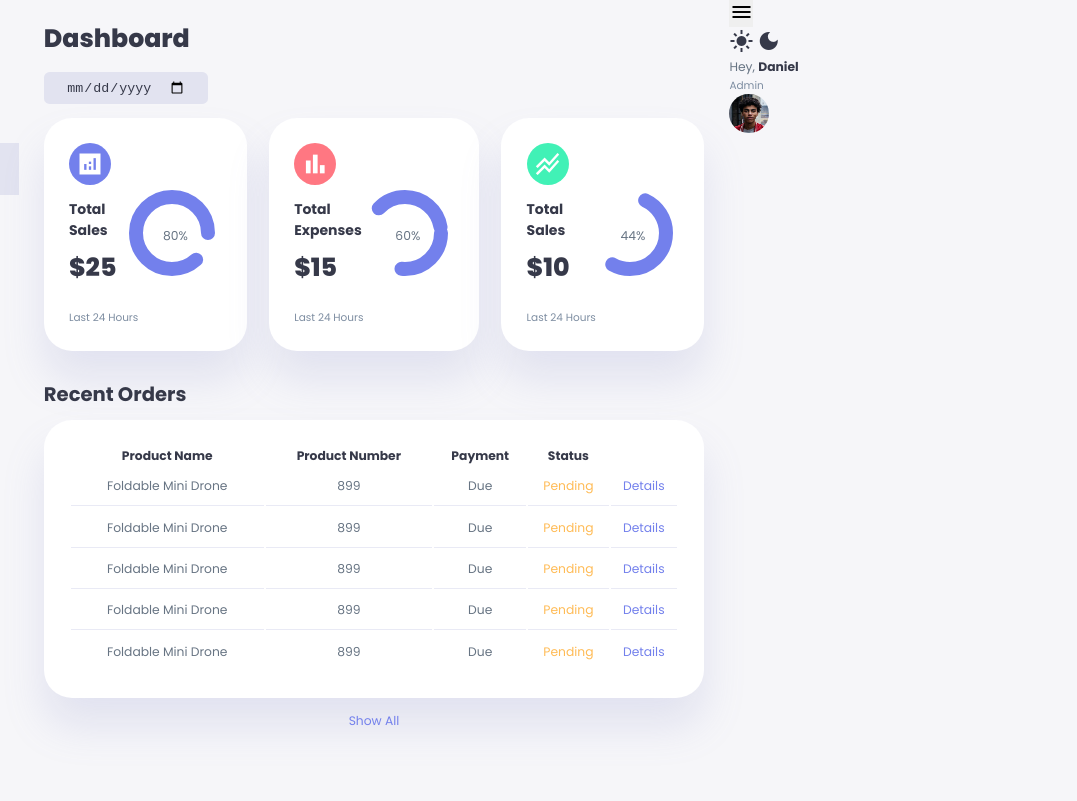
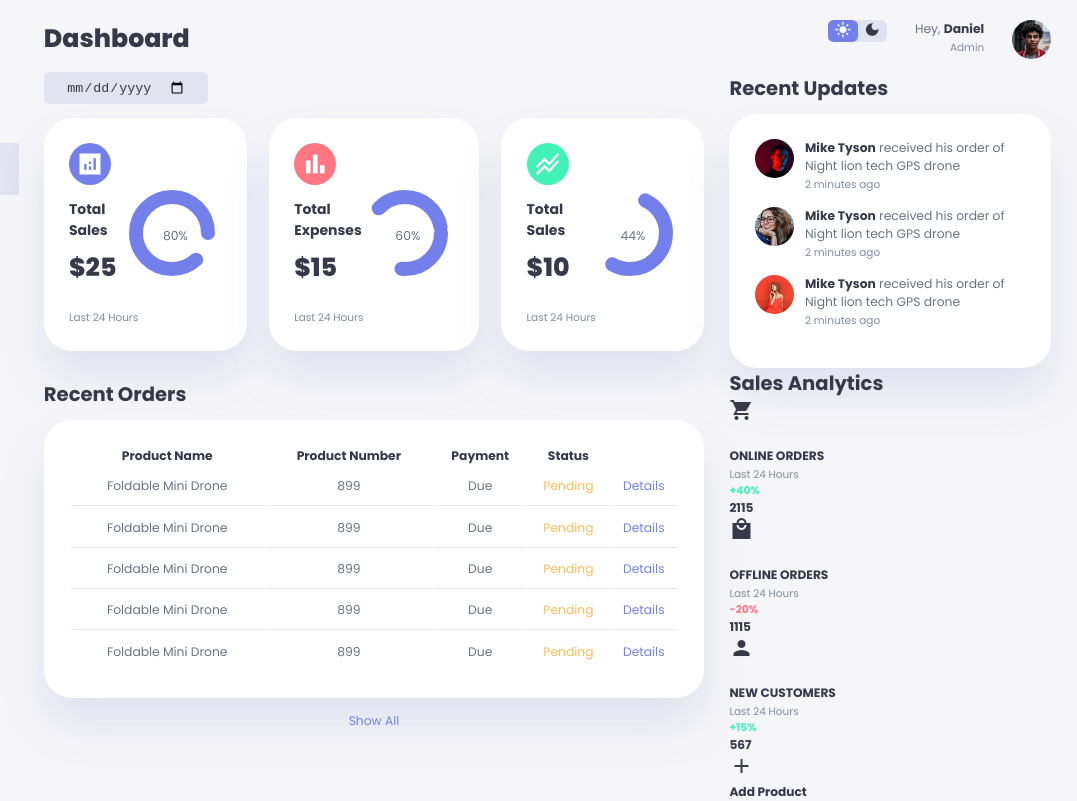
Before and after one commit to Lelabeshidze/admin-dashboard, a plain HTML site: page index.html in a window 1280 px wide. Shown: the full height of the page, 203-1280 px from the left. Drawn offline with Linux system fonts and the light colour scheme.

Commit message:
analyrtics panel

```diff
--- a/index.html
+++ b/index.html
@@ -191,7 +191,7 @@
             <span class="material-icons-sharp"> menu </span>
           </button>
           <div class="theme-toggler">
-            <span class="material-icons-sharp"> light_mode </span>
+            <span class="material-icons-sharp active"> light_mode </span>
             <span class="material-icons-sharp"> dark_mode </span>
           </div>
           <div class="profile">
@@ -204,6 +204,97 @@
             </div>
           </div>
         </div>
+        <!-- End of Top -->
+        <div class="recent-updates">
+          <h2>Recent Updates</h2>
+          <div class="updates">
+            <div class="update">
+              <div class="profile-photo">
+                <img src="./Images/profile-2.jpg" alt="" />
+              </div>
+              <div class="message">
+                <p>
+                  <b>Mike Tyson</b> received his order of Night lion tech GPS
+                  drone
+                </p>
+                <small class="text-muted">2 minutes ago</small>
+              </div>
+            </div>
+            <div class="update">
+              <div class="profile-photo">
+                <img src="./Images/profile-3.jpg" alt="" />
+              </div>
+              <div class="message">
+                <p>
+                  <b>Mike Tyson</b> received his order of Night lion tech GPS
+                  drone
+                </p>
+                <small class="text-muted">2 minutes ago</small>
+              </div>
+            </div>
+            <div class="update">
+              <div class="profile-photo">
+                <img src="./Images/profile-4.jpg" alt="" />
+              </div>
+              <div class="message">
+                <p>
+                  <b>Mike Tyson</b> received his order of Night lion tech GPS
+                  drone
+                </p>
+                <small class="text-muted">2 minutes ago</small>
+              </div>
+            </div>
+          </div>
+        </div>
+        <!-- End of recent updates -->
+        <div class="sales-analytics">
+          <h2>Sales Analytics</h2>
+          <div class="item online">
+            <div class="icon">
+              <span class="material-icons-sharp"> shopping_cart </span>
+            </div>
+            <div class="right">
+              <div class="info">
+                <h3>ONLINE ORDERS</h3>
+                <small class="text-muted">Last 24 Hours</small>
+              </div>
+              <h5 class="success">+40%</h5>
+              <h3>2115</h3>
+            </div>
+          </div>
+          <div class="item offline">
+            <div class="icon">
+              <span class="material-icons-sharp"> local_mall </span>
+            </div>
+            <div class="right">
+              <div class="info">
+                <h3>OFFLINE ORDERS</h3>
+                <small class="text-muted">Last 24 Hours</small>
+              </div>
+              <h5 class="danger">-20%</h5>
+              <h3>1115</h3>
+            </div>
+          </div>
+          <div class="item customers">
+            <div class="icon">
+              <span class="material-icons-sharp"> person </span>
+            </div>
+            <div class="right">
+              <div class="info">
+                <h3>NEW CUSTOMERS</h3>
+                <small class="text-muted">Last 24 Hours</small>
+              </div>
+              <h5 class="success">+15%</h5>
+              <h3>567</h3>
+            </div>
+          </div>
+          <div class="item add-product">
+            <div>
+              <span class="material-icons-sharp"> add </span>
+              <h3>Add Product</h3>
+            </div>
+          </div>
+        </div>
       </div>
     </div>
 
--- a/style.css
+++ b/style.css
@@ -325,3 +325,65 @@ main .recent-orders a {
   margin: 1rem auto;
   color: var(--color-primary);
 }
+/* ====Roght==== */
+.right {
+  margin-top: 1.4rem;
+}
+.right .top {
+  display: flex;
+  justify-content: end;
+  gap: 2rem;
+}
+.right .top button {
+  display: none;
+}
+.right .theme-toggler {
+  background: var(--color-light);
+  display: flex;
+  justify-content: space-between;
+  align-items: center;
+  height: 1.6rem;
+  width: 4.2rem;
+  cursor: pointer;
+  border-radius: var(--border-radius-1);
+}
+.right .theme-toggler span {
+  font-size: 1.2rem;
+  width: 50%;
+  height: 100%;
+  display: flex;
+  align-items: center;
+  justify-content: center;
+}
+.right .theme-toggler span.active {
+  background: var(--color-primary);
+  color: white;
+  border-radius: var(--border-radius-1);
+}
+.right .top .profile {
+  display: flex;
+  gap: 2rem;
+  text-align: right;
+}
+.right .recent-updates {
+  margin-top: 1rem;
+}
+.right .recent-updates h2 {
+  margin-bottom: 0.8rem;
+}
+.right .recent-updates .updates {
+  background: var(--color-white);
+  padding: var(--card-padding);
+  border-radius: var(--card-border-radius);
+  box-shadow: var(--box-shadow);
+  transition: all 300ms ease;
+}
+.right .recent-updates .updates:hover {
+  box-shadow: none;
+}
+.right .recent-updates .updates .update {
+  display: grid;
+  grid-template-columns: 2.6rem auto;
+  gap: 1rem;
+  margin-bottom: 1rem;
+}
```
